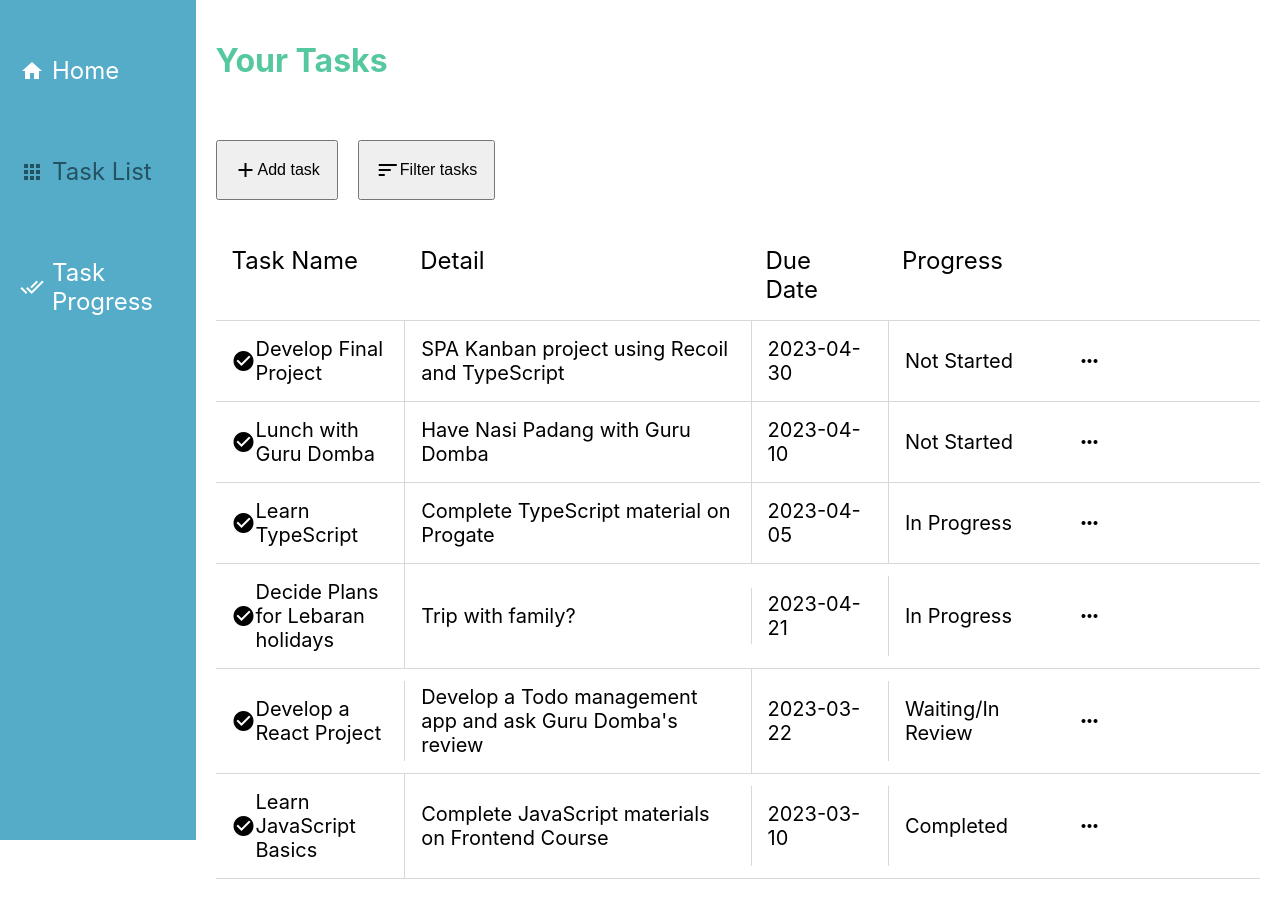
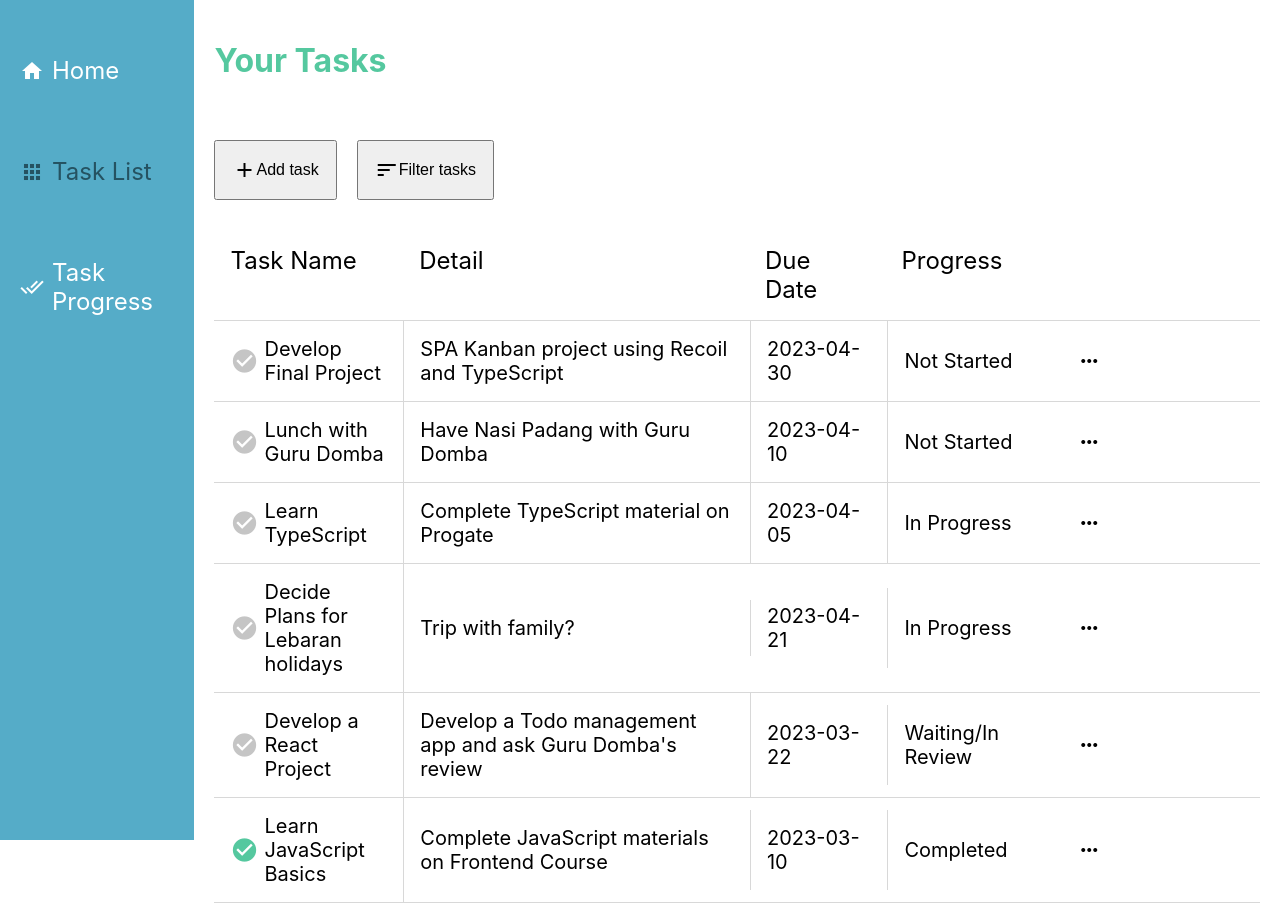
Before and after one commit to adadidii/kanban-project, a React (Vite) app: page /task-list in a window 1280 px wide. Before the commit the page ends 899 px from the top, so only its background shows below. Built offline with nearby package versions, Linux system fonts and the light colour scheme.

Commit message:
Complete Features

```diff
--- a/src/features/tasks/components/TaskList/TaskListItem.tsx
+++ b/src/features/tasks/components/TaskList/TaskListItem.tsx
@@ -1,9 +1,26 @@
 import React from 'react'
 import type { Task, CSSProperties } from '../../../../types'
 import { TASK_PROGRESS_STATUS, TASK_PROGRESS_ID } from '../../../../constants/app'
+import { useRecoilState } from 'recoil'
+import { tasksState } from '../../TaskAtoms'
 
 interface TaskListItemProps {
   task: Task
+}
+
+const getIconStyle = (progressOrder: number): React.CSSProperties => {
+  const color: '#55C89F' | '#C5C5C5' =
+    progressOrder === TASK_PROGRESS_ID.COMPLETED ? '#55C89F' : '#C5C5C5'
+
+  const cursor: 'default' | 'pointer' =
+    progressOrder === TASK_PROGRESS_ID.COMPLETED ? 'default' : 'pointer'
+
+  return {
+    color,
+    cursor,
+    fontSize: '28px',
+    marginRight: '6px',
+  }
 }
 
 const getProgressCategory = (progressOrder: number): string => {
@@ -22,10 +39,26 @@
 }
 
 const TaskListItem = ({ task }: TaskListItemProps): JSX.Element => {
+  const [tasks, setTasks] = useRecoilState<Task[]>(tasksState)
+  const completeTask = (taskId: number): void => {
+    const updatedTasks: Task[] = tasks.map((task) =>
+      task.id === taskId ? { ...task, progressOrder: TASK_PROGRESS_ID.COMPLETED } : task,
+    )
+    setTasks(updatedTasks)
+  }
+
   return (
     <div style={styles.tableBody}>
       <div style={styles.tableBodyTaskTitle}>
-        <span className="material-icons">check_circle</span>
+        <span
+          className="material-icons"
+          style={getIconStyle(task.progressOrder)}
+          onClick={(): void => {
+            completeTask(task.id)
+          }}
+        >
+          check_circle
+        </span>
         {task.title}
       </div>
       <div style={styles.tableBodyDetail}>{task.detail}</div>
--- a/src/features/tasks/components/TaskProgress/TaskCard.tsx
+++ b/src/features/tasks/components/TaskProgress/TaskCard.tsx
@@ -1,9 +1,25 @@
 import React from 'react'
 import type { Task, CSSProperties } from '../../../../types'
 import { TASK_PROGRESS_ID } from '../../../../constants/app'
+import { useRecoilState } from 'recoil'
+import { tasksState } from '../../TaskAtoms'
 
 interface TaskCardProps {
   task: Task
+}
+
+const getIconStyle = (progressOrder: number): React.CSSProperties => {
+  const color: '#55C89F' | '#C5C5C5' =
+    progressOrder === TASK_PROGRESS_ID.COMPLETED ? '#55C89F' : '#C5C5C5'
+
+  const cursor: 'default' | 'pointer' =
+    progressOrder === TASK_PROGRESS_ID.COMPLETED ? 'default' : 'pointer'
+
+  return {
+    color,
+    cursor,
+    fontSize: '28px',
+  }
 }
 
 const getArrowPositionStyle = (progressOrder: number): React.CSSProperties => {
@@ -16,10 +32,28 @@
 }
 
 const TaskCard = ({ task }: TaskCardProps): JSX.Element => {
+  const [tasks, setTasks] = useRecoilState<Task[]>(tasksState)
+
+  // Definisikan function ini
+  const completeTask = (taskId: number): void => {
+    const updatedTasks: Task[] = tasks.map((task) =>
+      task.id === taskId ? { ...task, progressOrder: TASK_PROGRESS_ID.COMPLETED } : task,
+    )
+    setTasks(updatedTasks)
+  }
+
   return (
     <div style={styles.taskCard}>
       <div style={styles.taskIcons}>
-        <div className="material-icons">check_circle</div>
+        <div
+          className="material-icons"
+          style={getIconStyle(task.progressOrder)}
+          onClick={(): void => {
+            completeTask(task.id)
+          }}
+        >
+          check_circle
+        </div>
         <div className="material-icons" style={styles.menuIcon}>
           more_vert
         </div>
```
